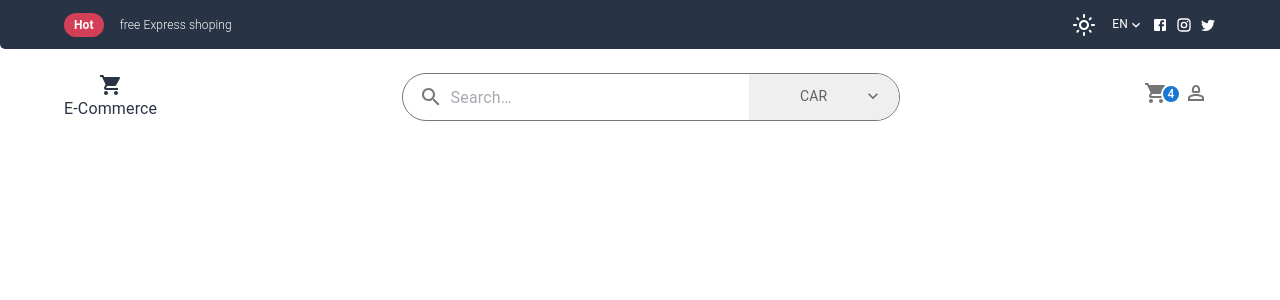
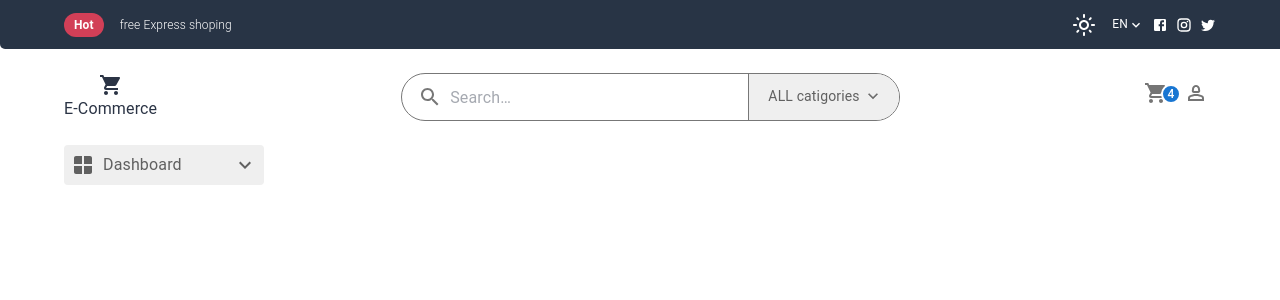
Before and after one commit to Little-grow/E-Commerce, a React (Vite) app: page / in a window 1280 px wide. Shown: the top 300 px of the page. Built offline with nearby package versions, Linux system fonts and the light colour scheme.

Commit message:
header 3

```diff
--- a/src/App.jsx
+++ b/src/App.jsx
@@ -2,6 +2,7 @@ import { CssBaseline, ThemeProvider } from "@mui/material";
 import { ColorModeContext, useMode } from "./theme";
 import Header1 from "./Components/Header/Header1";
 import Header2 from "./Components/Header/Header2";
+import Header3 from "./Components/Header/Header3";
 
 function App() {
     const [theme, colorMode] = useMode();
@@ -18,6 +19,7 @@ function App() {
           <CssBaseline />
           <Header1 />
           <Header2 />
+          <Header3 />
         </ThemeProvider>
       </ColorModeContext.Provider>
     </>
--- a/src/Components/Header/Header2.jsx
+++ b/src/Components/Header/Header2.jsx
@@ -73,7 +73,7 @@ const StyledBadge = styled(Badge)(({ theme }) => ({
 
 const Header2 = () => {
     const [anchorEl, setAnchorEl] = useState(null);
-    const [selectedIndex, setSelectedIndex] = useState(1);
+    const [selectedIndex, setSelectedIndex] = useState(0);
     const open = Boolean(anchorEl);
     const handleClickListItem = (event) => {
         setAnchorEl(event.currentTarget);
@@ -114,7 +114,7 @@ return (
         component="nav"
         aria-label="Device settings"
           // @ts-ignore
-        sx={{ bgcolor: theme.palette.catigory.main, p: "0px" }}
+        sx={{ bgcolor: theme.palette.myColor.main, p: "0px", borderLeft: "1px solid #777" }}
         >
         <ListItem
         sx={{width: "150px", textAlign: "center", "&:hover": {cursor: "pointer"}}}
--- a/src/Components/Header/Header3.jsx
+++ b/src/Components/Header/Header3.jsx
@@ -0,0 +1,64 @@
+/* eslint-disable no-unused-vars */
+import { Box, Container, Typography, useTheme } from "@mui/material";
+import Button from "@mui/material/Button";
+import Menu from "@mui/material/Menu";
+import MenuItem from "@mui/material/MenuItem";
+import ExpandMoreIcon from "@mui/icons-material/ExpandMore";
+import WindowIcon from "@mui/icons-material/Window";
+import { useState } from "react";
+
+const Header3 = () => {
+    const theme = useTheme()
+  const [anchorEl, setAnchorEl] = useState(null);
+  const open = Boolean(anchorEl);
+  const handleClick = (event) => {
+    setAnchorEl(event.currentTarget);
+  };
+  const handleClose = () => {
+    setAnchorEl(null);
+  };
+  return (
+    <Container>
+      <Button
+        // @ts-ignore
+        sx={{ width: "200px",color: theme.palette.text.secondary, bgcolor: theme.palette.myColor.main, px: "7px", py: "0px" }}
+        id="demo-positioned-button"
+        aria-controls={open ? "demo-positioned-menu" : undefined}
+        aria-haspopup="true"
+        aria-expanded={open ? "true" : undefined}
+        onClick={handleClick}
+      >
+        <WindowIcon />
+        <Typography
+          variant="body1"
+          sx={{ textTransform: "capitalize", p: "0px", m: 1 }}
+        >
+          Dashboard
+        </Typography>
+        <Box flexGrow={1} />
+        <ExpandMoreIcon />
+      </Button>
+      <Menu
+        id="demo-positioned-menu"
+        aria-labelledby="demo-positioned-button"
+        anchorEl={anchorEl}
+        open={open}
+        onClose={handleClose}
+        anchorOrigin={{
+          vertical: "top",
+          horizontal: "left",
+        }}
+        transformOrigin={{
+          vertical: "top",
+          horizontal: "left",
+        }}
+      >
+        <MenuItem onClick={handleClose}>Profile</MenuItem>
+        <MenuItem onClick={handleClose}>My account</MenuItem>
+        <MenuItem onClick={handleClose}>Logout</MenuItem>
+      </Menu>
+    </Container>
+  );
+};
+
+export default Header3;
--- a/src/theme.jsx
+++ b/src/theme.jsx
@@ -9,7 +9,7 @@ const getDesignTokens = (mode) => ({
     ...(mode === "light"
       ? {
           // palette values for light mode
-          catigory: {
+          myColor: {
             main: "#efefef",
           },
           text: {
@@ -25,7 +25,7 @@ const getDesignTokens = (mode) => ({
         }
       : {
           // palette values for dark mode
-          catigory: {
+          myColor: {
             main: "#3e3e3e",
           },
           neutral: {
```
